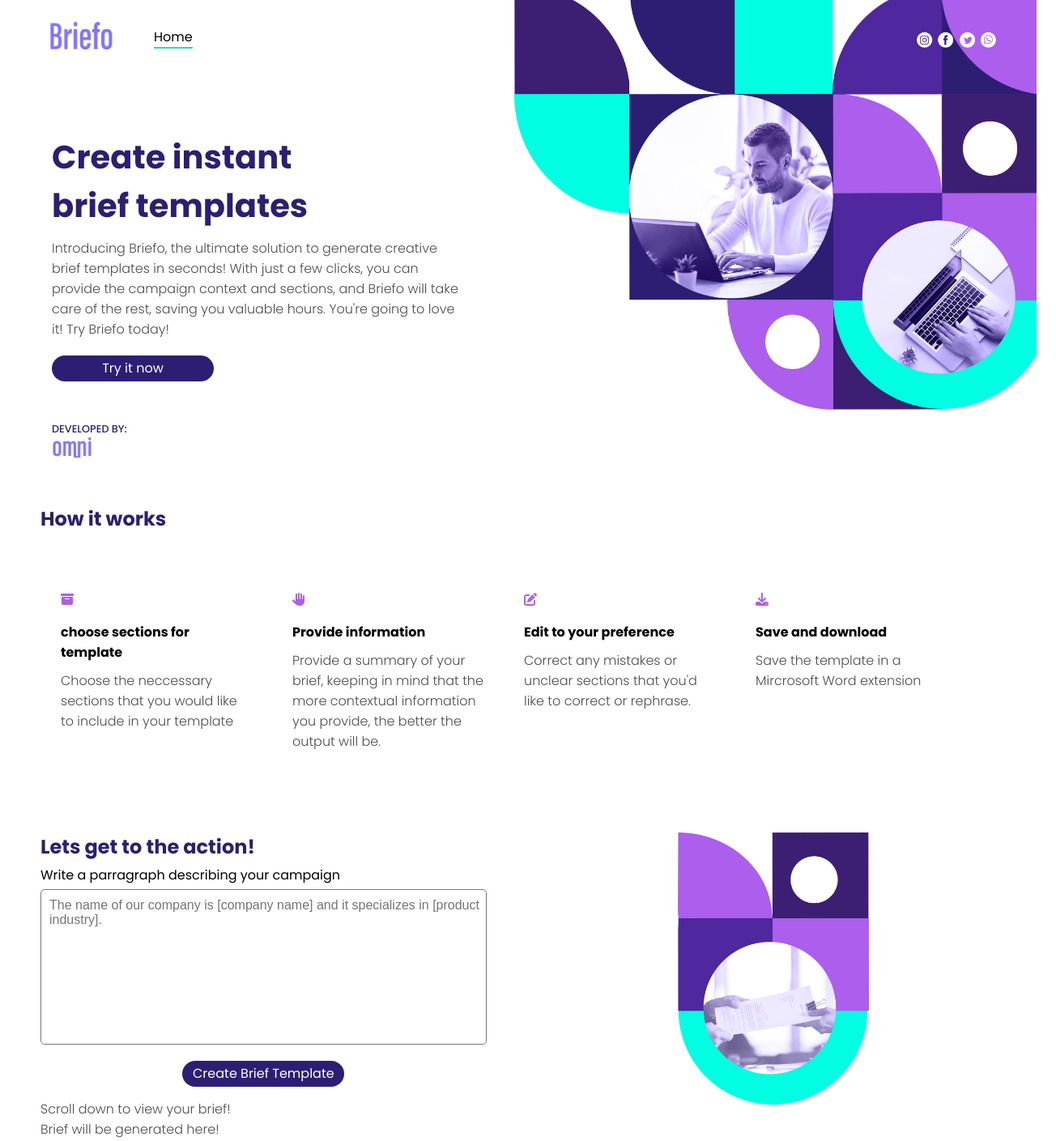
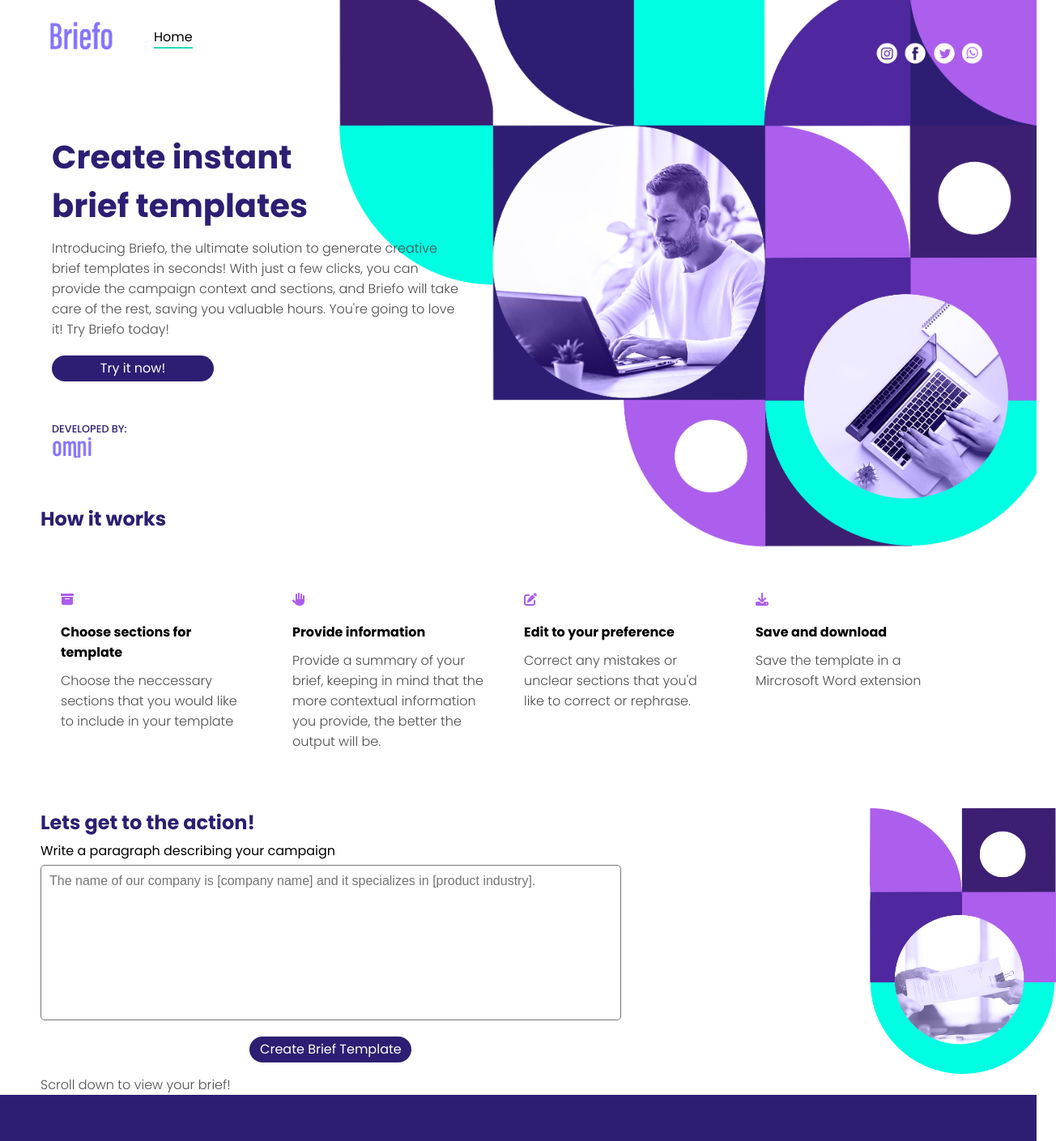
Before and after one commit to gaelzarco/ai-creative-assistant, a React (Create React App) app in the folder creative-assistant-app/: page / in a window 1280 px wide. Shown: the top 1409 px of the page at 81% size, 1304 px wide, since content can reach past the window. Built offline with nearby package versions, Linux system fonts and the light colour scheme.

Commit message:
final app

```diff
--- a/creative-assistant-app/src/components/BriefForm/BriefForm.js
+++ b/creative-assistant-app/src/components/BriefForm/BriefForm.js
@@ -10,7 +10,6 @@
     text: ''
   })
   const [ brief, setBrief ] = useState(null)
-  // const [ displayTemplate, setDisplayTemplate ] = useState(false)
   const [ loader, setLoader ] = useState(false)
 
   useEffect(() => {
@@ -49,7 +48,7 @@
   return (
     <>
       <form className='form-container' onSubmit={handleSubmit}>
-        <label htmlFor="briefContext">Write a parragraph describing your campaign</label>
+        <label htmlFor="briefContext">Write a paragraph describing your campaign</label>
         <textarea
           name="briefContext"
           id="briefContext"
@@ -70,9 +69,7 @@
 
       {loader === false && brief !== null ? (
         <BriefTemplate props={brief} />
-      ) : (
-        <p>Brief will be generated here!</p>
-      ) }
+      ) : null}
     </>
   )
 }
--- a/creative-assistant-app/src/components/BriefForm/briefForm.css
+++ b/creative-assistant-app/src/components/BriefForm/briefForm.css
@@ -17,7 +17,7 @@
 textarea{
     width: 100%;
     resize: none;
-  border-radius: 5px;
-  font-family: "Montserrat", sans-serif;
-  padding: 10px 0 0 10px;
+    border-radius: 5px;
+    font-family: "Montserrat", sans-serif;
+    padding: 10px 0 0 10px;
 }
--- a/creative-assistant-app/src/components/Main/Main.js
+++ b/creative-assistant-app/src/components/Main/Main.js
@@ -9,7 +9,6 @@
 import { faHandPaper} from '@fortawesome/free-solid-svg-icons';
 import { Link } from 'react-router-dom';
 import graphicElement from '../../assets/graphicelement.png'
-import BriefTemplate from '../brieftemplate/BriefTemplate';
 
 const Main = () => {
   const [companyName, setCompanyName] = useState('');
@@ -30,6 +29,7 @@
   console.log(companyName)
   console.log(productIndustry)
   setLoadedBriefOutput(true)
+  console.log(loadedBriefOutput)
 }
 
   useEffect(()=>{
@@ -42,7 +42,7 @@
           <div className="instructions-container">
             <div className="instruction-card">
               <FontAwesomeIcon icon={faArchive} style={{color: '#ac5eec'}} />
-                <h3>choose sections for template</h3>
+                <h3>Choose sections for template</h3>
                 <p>Choose the neccessary sections that you would like to include in your template</p>
               </div>
             <div className="instruction-card">
@@ -68,10 +68,9 @@
             <BriefForm  saveData={saveData} captureVariables={captureVariables}/>
           </div>
           <div className="right-content">
-            <img src={graphicElement} width="100%" alt="Brief document" />
+            <img src={graphicElement}  alt="Brief document" />
           </div>
         </div>
-       {loadedBriefOutput === true ?  <BriefTemplate/> : null}
     </main>
   )
 }
--- a/creative-assistant-app/src/components/Main/main.css
+++ b/creative-assistant-app/src/components/Main/main.css
@@ -23,11 +23,22 @@
 }
 
 .letsGetToTheAction-container{
-    display: grid;
-    grid-template-columns: 2fr 1fr;
-    margin: 100px 0;
+    display: inline-flex;
+    align-content: space-between;
+    /* grid-template-columns: 2fr 1fr; */
+    /* margin: 100px 0; */
+}
+
+.left-content {
+    width: 80vw;
 }
 
 .right-content{
-    width: 60%;
+    /* position: absolute; */
+    /* right: 0; */
+    width: 10%;
 }
+
+.right-content img {
+    width: 230px;
+}
--- a/creative-assistant-app/src/components/brieftemplate/brieftemplate.css
+++ b/creative-assistant-app/src/components/brieftemplate/brieftemplate.css
@@ -1,4 +1,5 @@
 .yourBriefTemplate-container{
+    margin-top: 50px;
     display: flex;
     flex-direction: column;
     justify-content: center;
@@ -8,6 +9,7 @@
     margin-left: -50px;
     margin-right: -50px;
     padding: 50px 0;
+    width: 100vw;
 }
 
 .yourBriefTemplate-page{
@@ -24,7 +26,7 @@
     flex-direction: column;
     padding: 20px;
     margin: 30px auto;
-    align-items: start;
+    align-items: flex-start;
     width: 80%;
 
 }
--- a/creative-assistant-app/src/components/footer/footer.css
+++ b/creative-assistant-app/src/components/footer/footer.css
@@ -17,8 +17,8 @@
 .footer-container2{
     display: flex;
     flex-direction: row;
-    justify-content: end;
-    align-items: end;
+    justify-content: flex-end;
+    align-items: flex-end;
     margin: 30px 10px 30px 10px;
 }
 
--- a/creative-assistant-app/src/components/header/Header.js
+++ b/creative-assistant-app/src/components/header/Header.js
@@ -14,13 +14,13 @@
           <div className="txt-container">
           <h1 className='banner-tittle'>Create instant <br /> brief templates</h1>
           <p>Introducing Briefo, the ultimate solution to generate creative brief templates in seconds! With just a few clicks, you can provide the campaign context and sections, and Briefo will take care of the rest, saving you valuable hours. You're going to love it! Try Briefo today!</p>
-          <Button align={{alignSelf: 'start'}}>Try it now</Button>
+          <Button align={{alignSelf: 'start'}}><a href='#section2'>Try it now!</a></Button>
           <p id='txt-small'>DEVELOPED BY:</p>
           <Link to='https://lablab.ai/event/openai-hackathon/omni' target={'_blank'}><img src={omniLogo} width="50px" alt="Omni Team Logo" /></Link>
           </div>
         </div>
         <div className="right-container">
-          <img src={headerImg} height='90%' alt="Person typing on computer" />
+          <img src={headerImg} height='120%' alt="Person typing on computer" />
         </div>
       </div>
     </header>
--- a/creative-assistant-app/src/components/header/header.css
+++ b/creative-assistant-app/src/components/header/header.css
@@ -12,7 +12,7 @@
     position: relative;;
     display: flex;
     flex-direction: column;
-    justify-content: end;
+    justify-content: flex-end;
     align-items: center;
     z-index: 1;
 }
@@ -45,6 +45,11 @@
     font-weight: 300;
 }
 
+.txt-container a {
+    color: white;
+    text-decoration: none;
+}
+
 #txt-small{
     font-size: 0.8em;
     color: #2d1e73;
```
Also changed, not shown: 2 other files (tests, documents, lock files or other folders).
